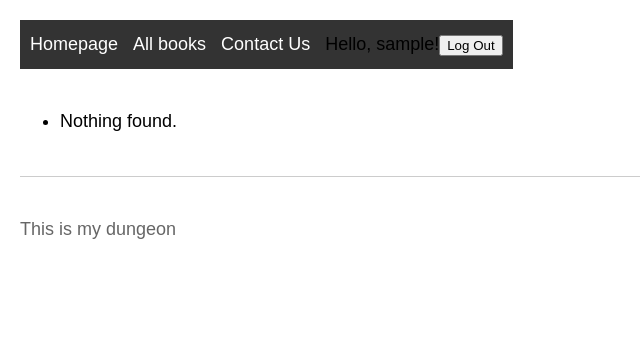
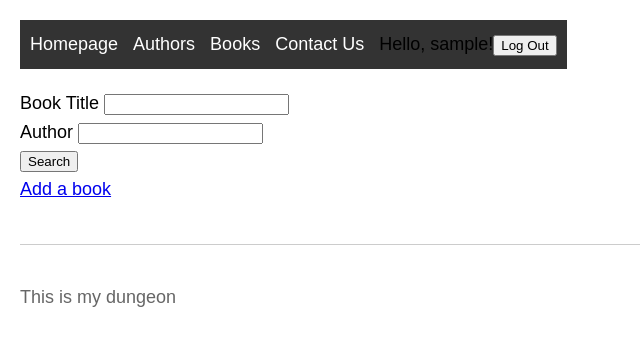
Before and after one commit to psgnezdilov/csc1040, a Django app: page /books in a window 1280 px wide. Shown: the top 346 px of the page, without its empty margins (0-640 px from the left). Run offline with Django 5.2, Linux system fonts and the light colour scheme; the visitor is signed in with stand-in values (Sample User, id 1); data that the repository does not hold is empty.

Commit message:
Authorization + Search

```diff
--- a/django_labs/pages/templates/base.html
+++ b/django_labs/pages/templates/base.html
@@ -14,17 +14,19 @@
 <body>
     <nav>
         <div><a href="{% url 'home' %}">Homepage</a></div>
-        <div><a href="{% url 'all_books' %}">All books</a></div>
+        <div><a href="{% url 'all_authors' %}">Authors</a></div>
+        <div><a href="{% url 'all_books' %}">Books</a></div>
         <div><a href="{% url 'contact' %}">Contact Us</a></div>
+
         {% if user.is_authenticated %}
-        <span>Hello, {{ user.username }}!</span>
-        <form method="post" action="{% url 'logout' %}" style="display:inline;">
+            <div><span>Hello, {{ user.username }}!</span></div>
+        <form method="post" action="{% url 'logout' %}">
             {% csrf_token %}
             <button type="submit">Log Out</button>
         </form>
-            {% else %}
-            <a href="{% url 'login' %}">Log In</a>
-            <a href="{% url 'register' %}">Register</a>
+        {% else %}
+        <a href="{% url 'login' %}">Log In</a>
+        <a href="{% url 'register' %}">Register</a>
         {% endif %}
     </nav>
     <main>
--- a/django_labs/pages/templates/books.html
+++ b/django_labs/pages/templates/books.html
@@ -4,12 +4,31 @@
 {% endblock %}
 
 {% block content %}
-    <ul>
+    <div>
+        <form method="get">
+            <div>
+                <label for="titlefield">Book Title</label>
+                <input id="titlefield" type="text" name="title" value="{{ title }}">
+            </div>
+            <div>
+                <label for="authorfield">Author</label>
+                <input id="authorfield" type="text" name="author" value="{{ author }}">
+            </div>
+            <button type="submit">Search</button>
+        </form>
+    </div>
+    {% if user.is_staff %}
+        <a href="{% url 'add_book' %}">Add a book</a>
+    {% endif %}
     {% for book in all_books %}
-    <li><a href="{% url 'book' id=book.id %}">{{ book }}</a>: {{ book.author }}</li>
-        {% empty %}
-        <li>Nothing found.</li>
+        <div>
+            <h3><a href="{% url 'book' book.id %}">{{ book.title }}</a></h3>
+            <p>By {{ book.author }}</p>
+            <p>Date: {{ book.year }}</p>
+            {% if book.added_by %}
+                <p><small>Added by {{ book.added_by.username }}</small></p>
+            {% endif %}
+        </div>
     {% endfor %}
-    </ul>
 
 {% endblock %}
--- a/django_labs/pages/templates/registration/register.html
+++ b/django_labs/pages/templates/registration/register.html
@@ -1,4 +1,7 @@
 {% extends 'base.html' %}
+{% block title %}
+<title>Register</title>
+{% endblock %}
 
 {% block content %}
 <h1>Create an Account</h1>
@@ -9,5 +12,5 @@
     <button type="submit">Register</button>
 </form>
 
-<p>Already have an account? <a href="{% url 'login' %}">Log in here</a>.</p>
+<p>Already have an account? <a href="{% url 'login' %}">Log in</a></p>
 {% endblock %}
--- a/django_labs/pages/urls.py
+++ b/django_labs/pages/urls.py
@@ -5,10 +5,14 @@ urlpatterns = [
     path("", views.index, name="home"),
     path("contact", views.contact, name="contact"),
     path("books", views.library, name="all_books"),
-    path("books/search", views.book_search, name="book_search"),
     path("books/add", views.add_book, name="add_book"),
     path("books/<int:id>/", views.book, name="book"),
+    path("books/<int:bookid>/edit", views.edit_book, name="edit_book"),
+    path("books/<int:bookid>/delete", views.delete_book, name="delete_book"),
     path("books/year/<int:year>/", views.books_year, name="books_year"),
     path("books/category/<str:category>/year/<int:year>/", views.books_category_year, name="book_category_year"),
-    path("register/", views.register, name="register")
+    path("authors/", views.authors, name="all_authors"),
+    path("authors/add", views.add_author, name="add_author"),
+    path("register/", views.register, name="register"),
+    path("profile/", views.profile, name="profile"),
 ]
--- a/django_labs/pages/views.py
+++ b/django_labs/pages/views.py
@@ -1,9 +1,9 @@
-from django.http import HttpResponse
+from django.http import HttpResponse, HttpResponseForbidden
 from django.shortcuts import render, get_object_or_404, redirect
 from django.contrib.auth.forms import UserCreationForm
-from django.contrib.auth.decorators import login_required
+from django.contrib.auth.decorators import login_required, user_passes_test, permission_required
 from .models import *
-from .forms import BookForm
+from .forms import BookForm, AuthorForm
 
 
 # Create your views here.
@@ -11,27 +11,38 @@ def index(request):
     username = request.GET.get("username", "Guest")
     return render(request, "index.html", {"username": username})
 
+def authors(request):
+    authors = Author.objects.all()
+    return render(request, "authors.html", {"authors":authors})
+
+@login_required
+@user_passes_test(lambda u: u.is_staff)
+def add_author(request):
+    if request.method == "POST":
+        form = AuthorForm(request.POST)
+        if form.is_valid():
+            form.save()
+            return redirect('all_authors')
+    else:
+        form = AuthorForm()
+    return render(request, "add_author.html", {"form":form})
+
 
 def contact(request):
     return render(request, "contact.html")
 
 def library(request):
-    books = Book.objects.all()
-    return render(request, "books.html", {"all_books": books})
+    author = request.GET.get("author", "")
+    title = request.GET.get("title", "")
+    if author and title:
+        books = Book.objects.filter(title__icontains=title, author__name=author)
+    else:
+        books = Book.objects.all()
+    return render(request, "books.html", {"all_books": books, "author":author, "title":title})
 
 def book(request, id):
     book = get_object_or_404(Book,  id=id)
     return render(request, "book.html", {"book": book})
-
-def book_search(request):
-    query = request.GET.get("q", "")
-
-    if query:
-        books = Book.objects.filter(title__icontains=query)
-    else:
-        books = Book.objects.none()
-
-    return render(request, 'book_search.html', {'books': books, 'query': query})
 
 def books_year(request, year):
     books = Book.objects.filter(year__icontains=year)
@@ -42,6 +53,7 @@ def books_category_year(request, year, category):
     return render(request, 'books.html', {'all_books': books})
 
 @login_required
+@user_passes_test(lambda u: u.is_staff)
 def add_book(request):
     if request.method == 'POST':
         form = BookForm(request.POST)
@@ -52,16 +64,46 @@ def add_book(request):
             return redirect('all_books')
     else:
         form = BookForm()
+    return render(request, 'add_book.html', {'form':form})
 
-    return render(request, 'add_book.html', {'form': form})
+def edit_book(request, bookid):
+    book = get_object_or_404(Book, id=bookid)
+
+    if not request.user.is_staff and book.added_by != request.user:
+        return HttpResponseForbidden("You can only edit books you added.")
+
+    if request.method == 'POST':
+        form = BookForm(request.POST, instance=book)
+        if form.is_valid():
+            form.save()
+            return redirect('book', id=book.id)
+    else:
+        form = BookForm(instance=book)
+
+    return render(request, 'edit_book.html', {'form':form, 'book':book})
+
+def delete_book(request, bookid):
+    book = get_object_or_404(Book, id=bookid)
+
+    if not request.user.is_staff and request.user != book.added_by:
+        return HttpResponseForbidden("You can only delete books you added.")
+
+    if request.method == "POST":
+        book.delete()
+        return redirect('all_books')
+
+    return render(request, 'confirm_delete.html', {'book':book})
 
 def register(request):
-    if request.method == 'POST':
+    if request.method == "POST":
         form = UserCreationForm(request.POST)
         if form.is_valid():
             form.save()
-            return redirect('login')
+            return redirect("login")
     else:
         form = UserCreationForm()
+    return render(request, "registration/register.html", {"form":form})
 
-    return render(request, 'registration/register.html', {'form': form})
+@login_required
+def profile(request):
+    return render(request, 'profile.html')
```
Also changed, not shown: django_labs/myproject/settings.py (+17 -0 lines), django_labs/pages/forms.py (+30 -15 lines), django_labs/pages/serializers.py (added, +19 -0 lines), django_labs/pages/templates/add_author.html (added, +14 -0 lines), django_labs/pages/templates/authors.html (added, +16 -0 lines), django_labs/pages/templates/book.html (+10 -0 lines), django_labs/pages/templates/confirm_delete.html (added, +17 -0 lines), django_labs/pages/templates/edit_book.html (added, +16 -0 lines), django_labs/pages/templates/profile.html (added, +8 -0 lines), django_labs/pages/templates/registration/login.html (+6 -2 lines), django_labs/pages/models.py (line endings or trailing spaces).
